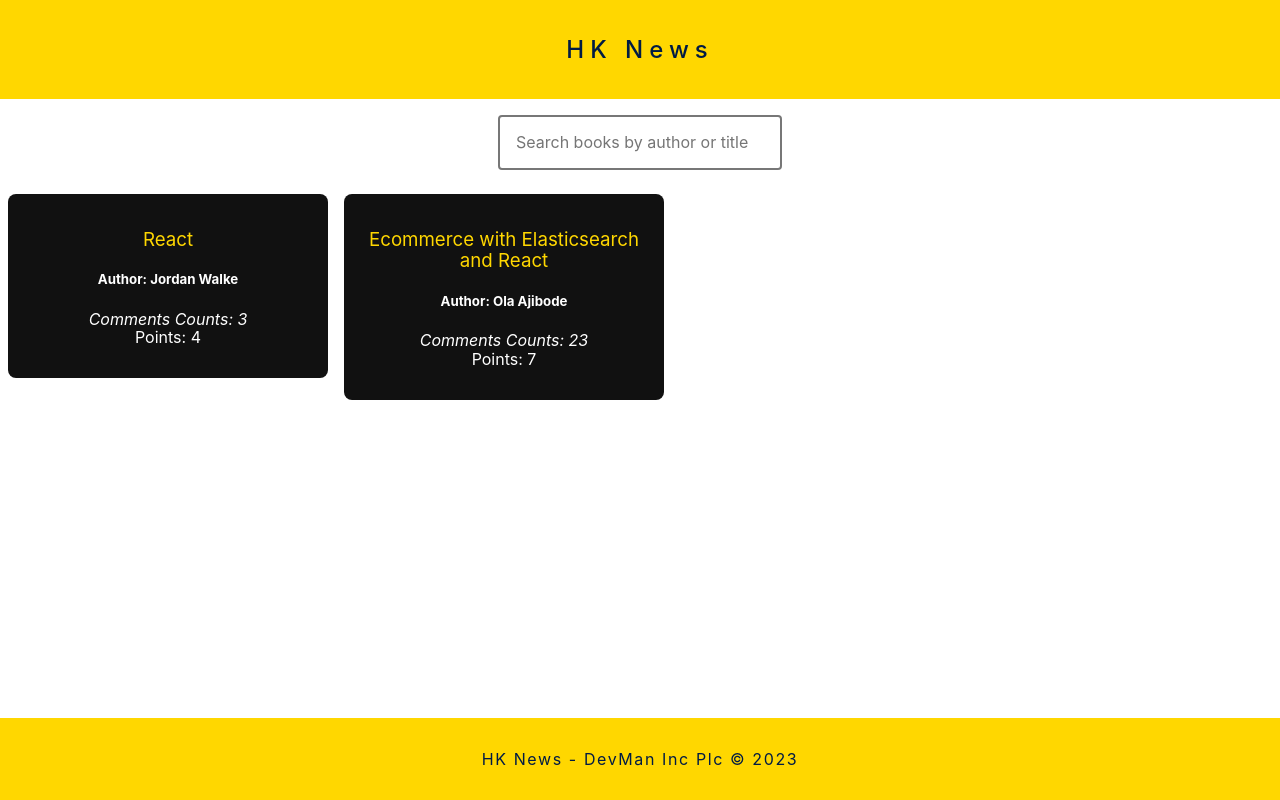
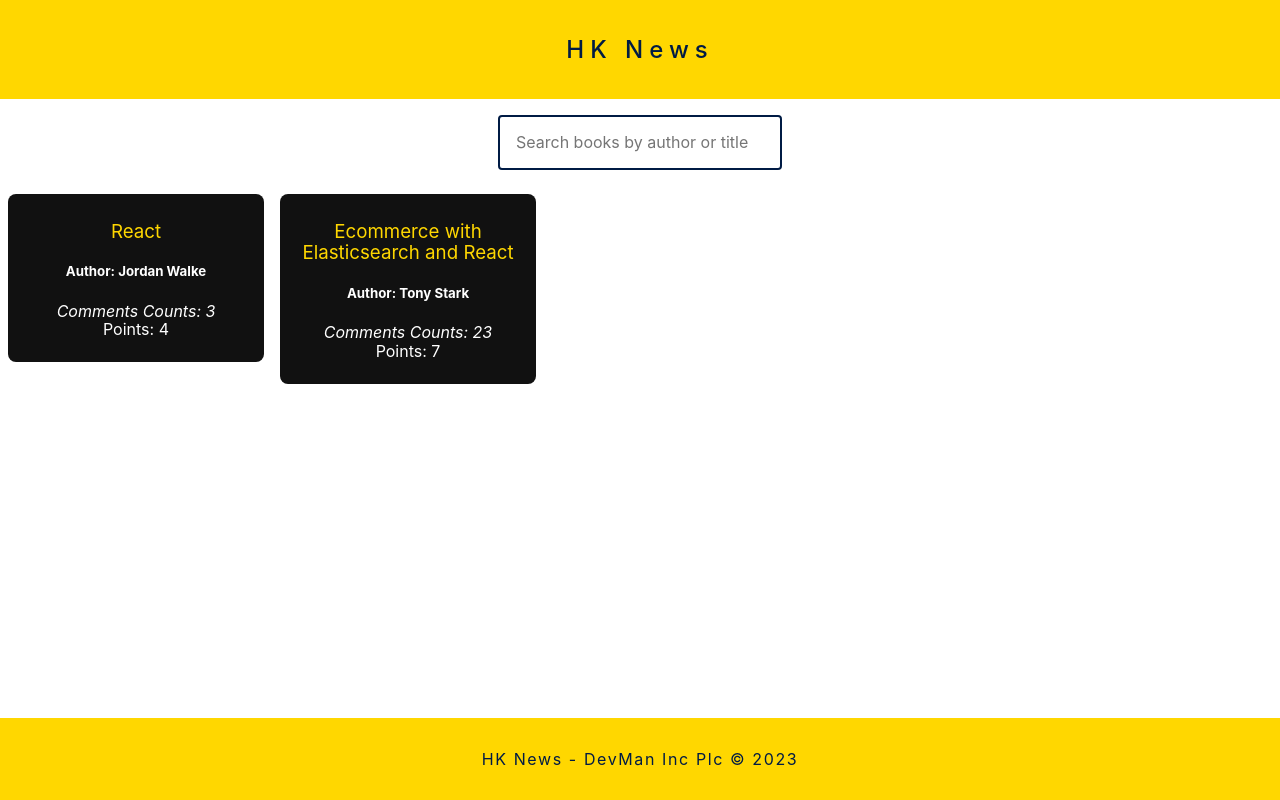
Before and after one commit to searchs/hkstories, a React (Create React App) app: page / in a window 1280 px wide. Built offline with nearby package versions, Linux system fonts and the light colour scheme.

Commit message:
Feat: Reduce default card width

```diff
--- a/src/App.js
+++ b/src/App.js
@@ -25,7 +25,7 @@ const bookList = [
   {
     title: 'Redux Revoked Java - Functional Prog',
     url: 'https://reduxrevoked.js.org/',
-    author: 'Dan Ajibode, Fisher Smallville',
+    author: 'Tofarati Daniels, Fisher Smallville',
     num_comments: 2,
     points: 4,
     objectID: 2
@@ -33,7 +33,7 @@ const bookList = [
   {
     title: 'Ecommerce with Elasticsearch and React',
     url: 'https://hoprice.com/',
-    author: 'Ola Ajibode',
+    author: 'Tony Stark',
     num_comments: 23,
     points: 7,
     objectID: 3
@@ -41,7 +41,7 @@ const bookList = [
   {
     title: 'Design patterns for beginners',
     url: 'https://www.ohprice.com/',
-    author: 'Carlos Bruno',
+    author: 'Peter Parker Bruno',
     num_comments: 12,
     points: 4,
     objectID: 4
@@ -57,7 +57,7 @@ const bookList = [
   {
     title: ' Epistle to Timothy in Ruby',
     url: 'https://livenotices.com/',
-    author: 'CEO  TJ',
+    author: 'Ola Peters',
     num_comments: 10,
     points: 5,
     objectID: 6
@@ -66,9 +66,27 @@ const bookList = [
 
 function App() {
   const [books, setBooks] = useState([]);
-  const [searchTerm, setSearchTerm] = useState(
-    localStorage.getItem('search') || 'React'
+
+  const useSemiPersistenceState = (key, initialState) => {
+    const [value, setValue] = React.useState(
+      localStorage.getItem(key) || initialState
+    );
+
+    React.useEffect(() => {
+      localStorage.setItem(key, value);
+    }, [value, key]);
+
+    return [value, setValue];
+  };
+
+  const [searchTerm, setSearchTerm] = useSemiPersistenceState(
+    'search',
+    'React'
   );
+
+  // useState(
+  //   localStorage.getItem('search') || 'React'
+  // );
 
   useEffect(() => {
     localStorage.setItem('search', searchTerm);
@@ -91,7 +109,7 @@ function App() {
     <div className='App'>
       <Header />
       <SearchBox search={searchTerm} handleChange={onHandleChange} />
-      <CardList books={filteredBooks} className='mb-4' />
+      <CardList books={filteredBooks} className='center' />
       <Footer />
     </div>
   );
--- a/src/components/Card.js
+++ b/src/components/Card.js
@@ -2,7 +2,7 @@ import React from 'react';
 
 function Card({ url, title, author, num_comments, points }) {
   return (
-    <div className='fl w-25 pa3 mr2 br3 ma2 bg-near-black  white'>
+    <div className='fl w-20 pa2 mr2 br3 ma2 bg-near-black  white'>
       <h3>
         <a href={url} className='link yellow fw4'>
           {title}
--- a/src/components/SearchBox.js
+++ b/src/components/SearchBox.js
@@ -6,7 +6,7 @@ const SearchBox = ({ handleChange }) => {
       <input
         type='search'
         placeholder='Search books by author or title'
-        className='pa3 ba bw1 b--solid b--gray br2'
+        className='pa3 ba bw1 b--solid b--navy br2'
         onChange={handleChange}
       />
     </div>
```
